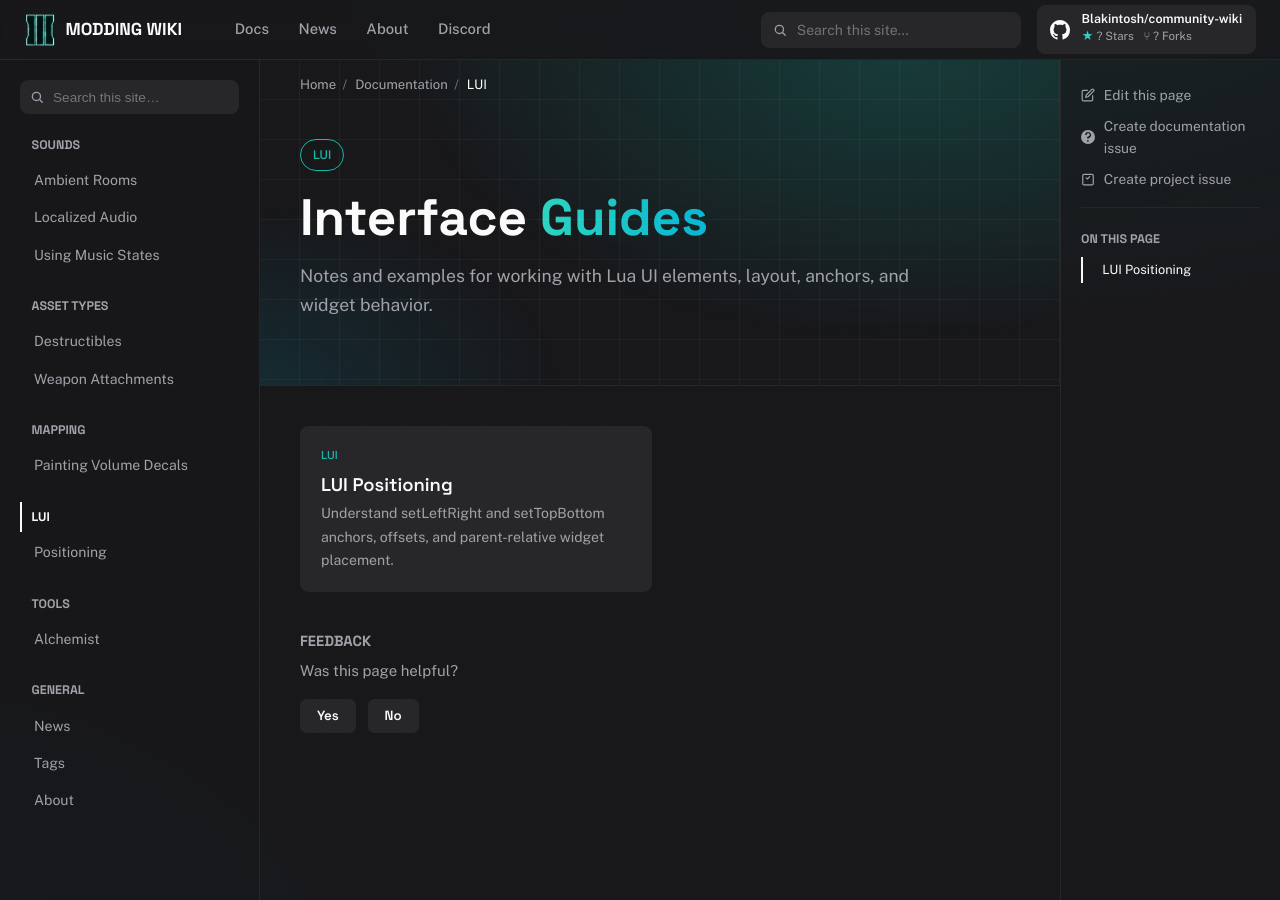
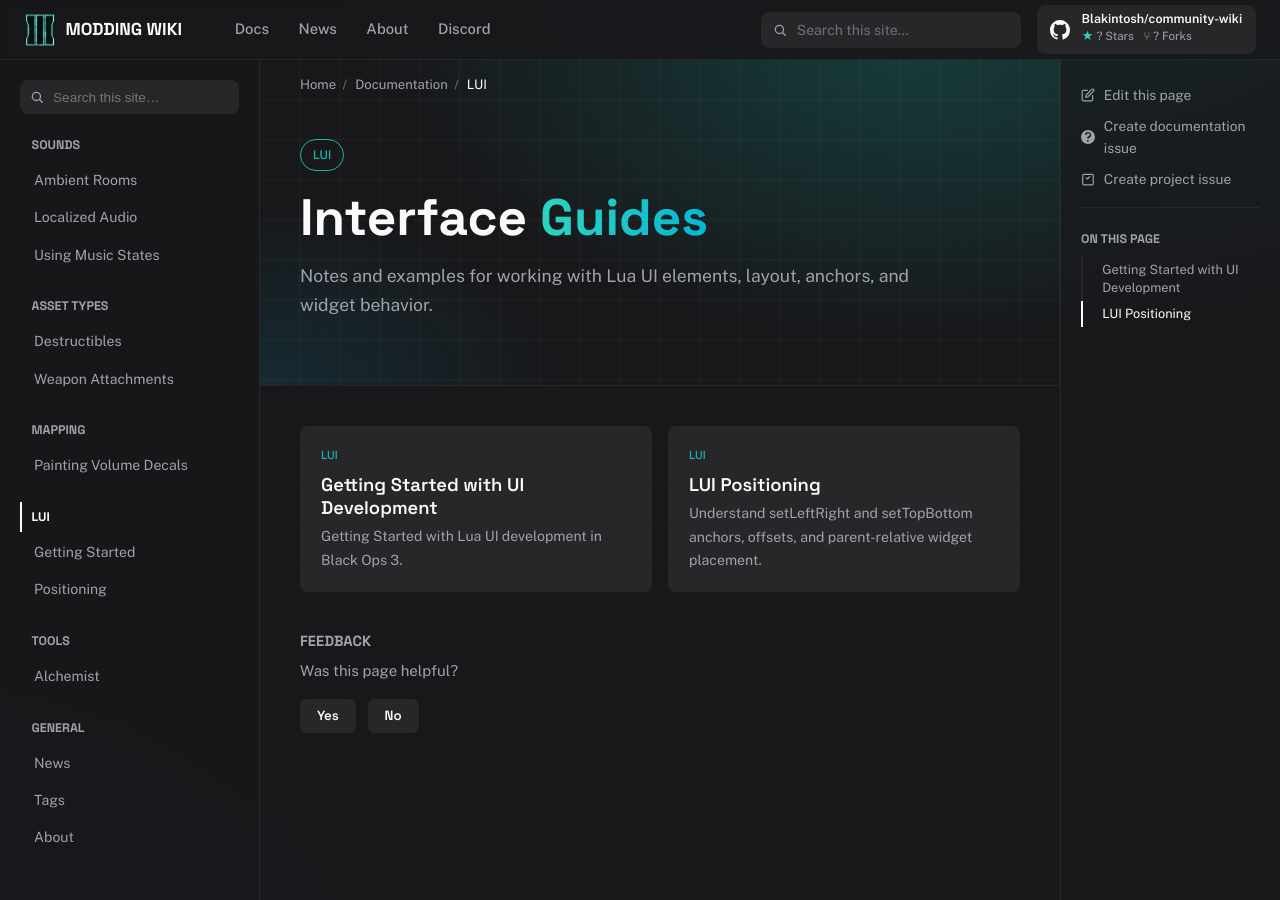
Before and after one commit to MrChuse1/community-wiki, a Jekyll site: the page built from pages/lui.md, in a window 1280 px wide and 900 px high. Built offline with Jekyll 4.4.1, drawn with Linux system fonts in a browser that asks for light colours; comment, search, counter and statistics services are not loaded; part of the change alters nothing that is shown.

```diff
--- a/_data/toc.yml
+++ b/_data/toc.yml
@@ -34,6 +34,9 @@
 - title: LUI
   url: docs/lui
   links:
+    - title: Getting Started
+      url: docs/lui/1_getting_started_with_ui_development
+      description: Getting Started with Lua UI development in Black Ops 3.
     - title: Positioning
       url: docs/lui/positioning
       description: Anchors, offsets, and parent-relative widget placement.
--- /dev/null
+++ b/_docs/lui/1_getting_started_with_ui_development.md
@@ -0,0 +1,58 @@
+---
+title: Getting Started with UI Development
+tags:
+  - lui
+  - ui
+  - lua
+section: lui
+description: "Getting Started with Lua UI development in Black Ops 3."
+discord:
+  enabled: true
+  forum: tutorials
+  tags:
+    - blackops3
+    - lui
+---
+
+# Getting Started with UI Development
+
+---
+
+Creating custom UI in Black Ops 3 can seem intimidating at first, but once you understand the basic setup, it becomes much easier to build your own HUDs, menus, text displays, and images.
+
+---
+
+The next sections will walk you through the fundamentals of setting up Lua-based UI files within your map. you will learn how to:
+
+- Load custom Lua files into your map.
+- Create and implement new UI widgets.
+- Display basic UI elements on screen such as text and images.
+
+---
+
+After that, we'll dive deeper into connecting UI elements to live game data, such as:
+
+- Ammo counters
+- Player score
+- Custom data sent from your own scripts
+
+---
+
+### Requirements
+
+In order to work with Lua UI in Black Ops 3, you will need to download the following files:
+
+1. [L3akMod](https://dtzxporter.com/tools/l3akmod)
+2. <a class="download-button" href="/assets/files/T7Hud_zm_factory.lua" download>
+   Download Main HUD Lua File
+   </a>
+
+---
+
+### L3akMod Installation & Setup
+
+Visit the L3akMod download page and follow the installation instructions provided there.
+
+---
+
+> **Next step:** Once both requirements have been installed and downloaded, you're ready to move on to the next section, where we'll be setting up the Lua files in your map.
```
Also changed, not shown: 1 other file.
